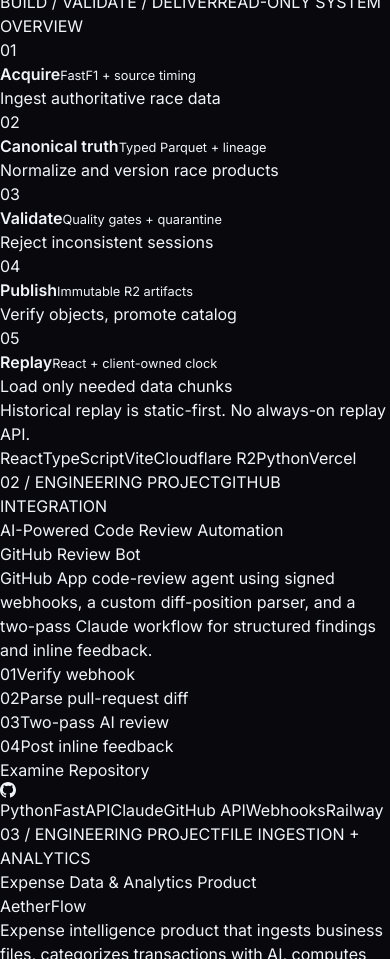
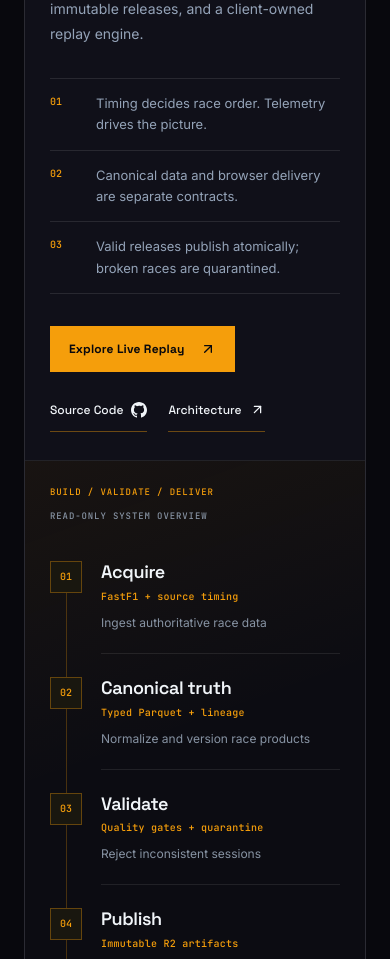
Before and after one commit to pvparekh/portfolio, a React (Vite) app: page / in a window 390 px wide. Shown: the part 5460-6419 px from the top of the page. Built offline with nearby package versions, Linux system fonts and the light colour scheme.

Commit message:
style(projects): responsive flagship architecture and distinct project layouts

```diff
--- a/src/style.css
+++ b/src/style.css
@@ -533,3 +533,178 @@
 @media (prefers-reduced-motion: reduce) {
   .renaissance-company-name { transition: none; }
 }
+
+
+/* Stage 3 — content-specific technical project storytelling.
+   The system diagram is a documented architecture explanation, not simulated UI. */
+.renaissance-project-section { padding: clamp(80px, 9vw, 122px) 24px; background: var(--bg-0); }
+.renaissance-project-wrap { width: min(100%, 1190px); margin-inline: auto; }
+.renaissance-project-intro { max-width: 740px; text-align: center; margin: 0 auto 70px; }
+.renaissance-project-intro h2 {
+  color: var(--text-1); font-size: clamp(2.6rem, 5.3vw, 4.9rem);
+  letter-spacing: -.06em; line-height: 1.08; font-weight: 650;
+}
+.renaissance-project-intro h2 span { color: var(--accent); }
+.renaissance-project-intro p {
+  max-width: 590px; font: 400 15px/1.75 'Inter',system-ui,sans-serif;
+  color: var(--text-2); margin: 23px auto 0;
+}
+.renaissance-flagship {
+  position: relative; overflow: hidden; background: #101019;
+  border: 1px solid rgba(255,255,255,.115); border-top: 2px solid rgba(245,158,11,.75);
+}
+.renaissance-project-topline {
+  display: flex; align-items: center; justify-content: space-between; gap: 16px;
+  flex-wrap: wrap; padding: 16px 25px; border-bottom: 1px solid rgba(255,255,255,.09);
+  color: var(--text-3); font: 500 10px/1.45 'JetBrains Mono',monospace;
+  letter-spacing: .105em;
+}
+.renaissance-project-topline span:first-child { color: var(--accent); }
+.renaissance-flagship-grid { display: grid; grid-template-columns: minmax(0,1.05fr) minmax(0,.95fr); }
+.renaissance-flagship-story { padding: clamp(28px,4vw,58px); }
+.renaissance-project-overline {
+  color: var(--accent); font: 500 11px/1.5 'JetBrains Mono',monospace; letter-spacing: .08em;
+  text-transform: uppercase;
+}
+.renaissance-flagship-story h3 {
+  color: var(--text-1); font: 650 clamp(42px,5.3vw,78px)/1.04 'Space Grotesk',sans-serif;
+  letter-spacing: -.062em; margin: 15px 0 28px;
+}
+.renaissance-flagship-lead {
+  color: var(--text-1); font: 500 clamp(19px,2.3vw,25px)/1.35 'Space Grotesk',sans-serif;
+  letter-spacing: -.02em; margin-bottom: 16px; max-width: 440px;
+}
+.renaissance-project-description { color: var(--text-2); font: 400 14px/1.79 'Inter',system-ui,sans-serif; max-width: 65ch; }
+.renaissance-proof-points {
+  display: grid; margin: 32px 0; border-top: 1px solid rgba(255,255,255,.10);
+}
+.renaissance-proof-points > div {
+  display: grid; grid-template-columns: 32px minmax(0,1fr); gap: 14px;
+  padding: 14px 0; border-bottom: 1px solid rgba(255,255,255,.10);
+}
+.renaissance-proof-points span { color: var(--accent); font: 500 10px/1.8 'JetBrains Mono',monospace; }
+.renaissance-proof-points p { color: var(--text-2); font: 400 13px/1.65 'Inter',system-ui,sans-serif; }
+.renaissance-project-actions { display: flex; gap: 16px 21px; align-items: center; flex-wrap: wrap; margin-top: 26px; }
+.renaissance-primary-project-link {
+  display: inline-flex; align-items: center; justify-content: center; gap: 16px;
+  background: var(--accent); color: #08080d; text-decoration: none;
+  padding: 14px 19px; min-height: 46px; font: 650 12px/1.25 'Space Grotesk',sans-serif;
+  letter-spacing: .015em; transition: background .18s ease, transform .18s ease;
+}
+.renaissance-primary-project-link:hover { background: #ffb335; transform: translateY(-2px); }
+.renaissance-text-project-link {
+  display: inline-flex; align-items: center; justify-content: center; gap: 8px;
+  color: var(--text-1); font: 500 12px/1.35 'Space Grotesk',sans-serif;
+  text-decoration: none; padding: 12px 0; min-height: 44px;
+  border-bottom: 1px solid rgba(245,158,11,.4); transition: color .18s ease,border-color .18s ease;
+}
+.renaissance-text-project-link:hover { color: var(--accent); border-color: var(--accent); }
+.renaissance-architecture {
+  display: flex; flex-direction: column; min-width: 0;
+  padding: clamp(25px,3.3vw,45px);
+  background: linear-gradient(160deg,rgba(245,158,11,.055),transparent 38%), #0c0c12;
+  border-left: 1px solid rgba(255,255,255,.09);
+}
+.renaissance-architecture-caption {
+  display: flex; justify-content: space-between; gap: 10px; flex-wrap: wrap;
+  color: var(--text-3); font: 500 9px/1.5 'JetBrains Mono',monospace;
+  letter-spacing: .1em; margin-bottom: 38px;
+}
+.renaissance-architecture-caption span:first-child { color: var(--accent); }
+.renaissance-architecture-flow { display: grid; gap: 0; }
+.renaissance-architecture-step {
+  position: relative; display: grid; grid-template-columns: 33px minmax(0,1fr);
+  gap: 18px; padding-bottom: 23px;
+}
+.renaissance-architecture-index {
+  position: relative; z-index: 2; display: flex; align-items: center; justify-content: center;
+  width: 32px; height: 32px; color: var(--accent);
+  background: #19170f; border: 1px solid rgba(245,158,11,.34);
+  font: 500 10px/1 'JetBrains Mono',monospace;
+}
+.renaissance-architecture-connector {
+  position: absolute; width: 1px; background: rgba(245,158,11,.26);
+  left: 16px; top: 32px; bottom: 0;
+}
+.renaissance-architecture-step-body {
+  min-width: 0; border-bottom: 1px solid rgba(255,255,255,.085); padding-bottom: 21px;
+}
+.renaissance-architecture-step:last-child .renaissance-architecture-step-body { border: none; }
+.renaissance-architecture-step-body strong {
+  display: block; color: var(--text-1); font: 600 18px/1.25 'Space Grotesk',sans-serif;
+  letter-spacing: -.02em;
+}
+.renaissance-architecture-step-body small {
+  display: block; color: var(--accent); font: 500 10px/1.6 'JetBrains Mono',monospace;
+  letter-spacing: .025em; margin-top: 5px;
+}
+.renaissance-architecture-step-body p {
+  color: var(--text-3); font: 400 12px/1.6 'Inter',system-ui,sans-serif; margin-top: 8px;
+}
+.renaissance-architecture-foot {
+  margin-top: auto; padding-top: 16px; border-top: 1px solid rgba(255,255,255,.10);
+  color: var(--text-3); font: 500 10px/1.6 'JetBrains Mono',monospace;
+}
+.renaissance-tech-strip {
+  display: flex; flex-wrap: wrap; gap: 8px 24px; padding: 17px clamp(24px,3vw,46px);
+  border-top: 1px solid rgba(255,255,255,.10);
+}
+.renaissance-tech-strip span,.renaissance-secondary-tech span {
+  color: var(--text-3); font: 500 10px/1.5 'JetBrains Mono',monospace;
+}
+.renaissance-supporting-projects {
+  display: grid; grid-template-columns: repeat(2,minmax(0,1fr));
+  gap: 18px; margin-top: 18px;
+}
+.renaissance-supporting-project {
+  display: flex; flex-direction: column; height: 100%;
+  min-width: 0; background: #111119; border: 1px solid rgba(255,255,255,.105);
+  overflow: hidden;
+}
+.renaissance-supporting-project.is-review-bot { border-top: 2px solid rgba(245,158,11,.55); }
+.renaissance-supporting-project.is-aetherflow { border-top: 2px solid rgba(167,139,250,.55); }
+.renaissance-supporting-project.is-aetherflow .renaissance-project-overline { color: #b5a1ff; }
+.renaissance-supporting-project .renaissance-project-topline { padding-inline: 28px; font-size: 9px; }
+.renaissance-supporting-project.is-aetherflow .renaissance-project-topline span:first-child { color: #b5a1ff; }
+.renaissance-secondary-body {
+  display: flex; flex-direction: column; flex: 1; gap: 0;
+  padding: clamp(27px,3.2vw,41px);
+}
+.renaissance-secondary-body h3 {
+  color: var(--text-1); font: 650 clamp(27px,3vw,39px)/1.08 'Space Grotesk',sans-serif;
+  letter-spacing: -.05em; margin: 11px 0 20px;
+}
+.renaissance-mini-flow {
+  list-style: none; display: grid; gap: 0; margin: 27px 0 0;
+  border-top: 1px solid rgba(255,255,255,.10);
+}
+.renaissance-mini-flow li {
+  color: var(--text-2); display: flex; align-items: center; gap: 17px;
+  border-bottom: 1px solid rgba(255,255,255,.10); padding: 13px 4px;
+  font: 500 12px/1.55 'Inter',system-ui,sans-serif;
+}
+.renaissance-mini-flow li span {
+  flex: 0 0 23px; color: var(--accent); font: 500 10px/1.3 'JetBrains Mono',monospace;
+}
+.is-aetherflow .renaissance-mini-flow li span { color: #b5a1ff; }
+.renaissance-secondary-body .renaissance-project-actions { margin-top: auto; padding-top: 23px; }
+.renaissance-secondary-tech {
+  display: flex; flex-wrap: wrap; gap: 8px 17px; padding: 17px 31px;
+  border-top: 1px solid rgba(255,255,255,.09);
+}
+@media (max-width: 950px) {
+  .renaissance-flagship-grid { grid-template-columns: minmax(0,1fr); }
+  .renaissance-architecture { border-left: none; border-top: 1px solid rgba(255,255,255,.09); }
+}
+@media (max-width: 760px) {
+  .renaissance-project-intro { margin-bottom: 53px; }
+  .renaissance-supporting-projects { grid-template-columns: 1fr; }
+  .renaissance-project-topline { padding: 15px 19px; }
+  .renaissance-flagship-story { padding: 28px 25px; }
+  .renaissance-flagship-story h3 { font-size: clamp(40px, 10vw, 63px); }
+  .renaissance-architecture { padding: 25px; }
+}
+@media (prefers-reduced-motion: reduce) {
+  .renaissance-primary-project-link,.renaissance-text-project-link { transition: none; }
+  .renaissance-primary-project-link:hover { transform: none; }
+}
```
